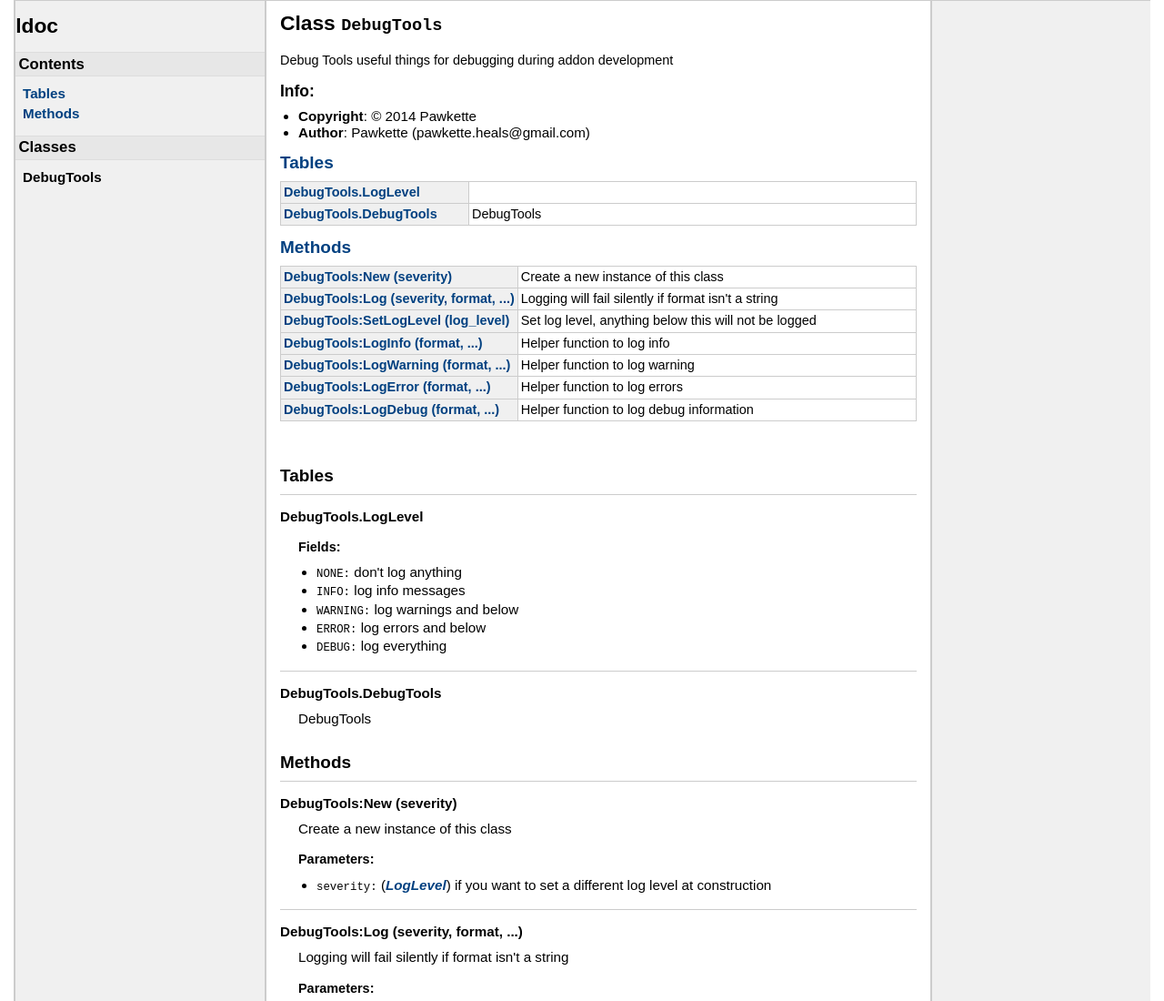
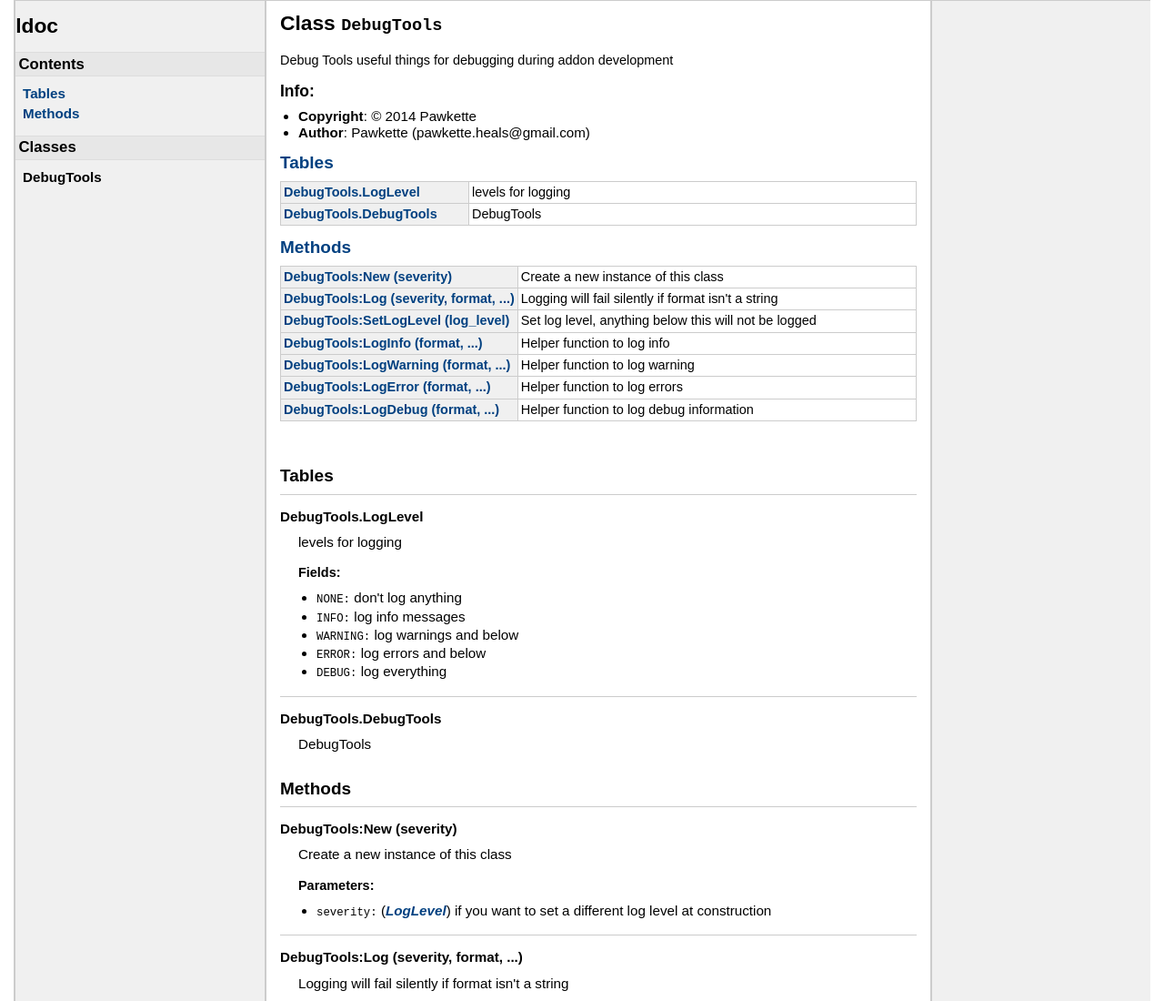
Before and after one commit to SammyJames/DebugTools, a plain HTML site: page classes/DebugTools.html in a window 1280 px wide. Shown: the top 1100 px of the page at 91% size. Drawn offline with Linux system fonts and the light colour scheme.

Commit message:
quick change

```diff
--- a/classes/DebugTools.html
+++ b/classes/DebugTools.html
@@ -58,7 +58,7 @@
 <table class="function_list">
 	<tr>
 	<td class="name" nowrap><a href="#DebugTools.LogLevel">DebugTools.LogLevel</a></td>
-	<td class="summary"></td>
+	<td class="summary">levels for logging</td>
 	</tr>
 	<tr>
 	<td class="name" nowrap><a href="#DebugTools.DebugTools">DebugTools.DebugTools</a></td>
@@ -108,7 +108,7 @@
     <strong>DebugTools.LogLevel</strong>
     </dt>
     <dd>
-
+    levels for logging
 
 
     <h3>Fields:</h3>
```
Also changed, not shown: index.html (+2 -2 lines), 1 other file.
